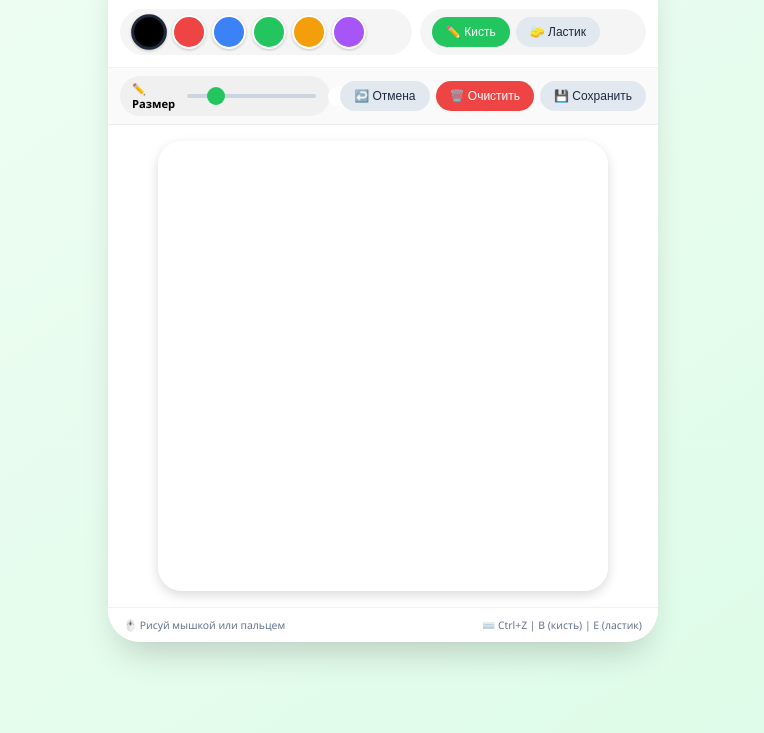
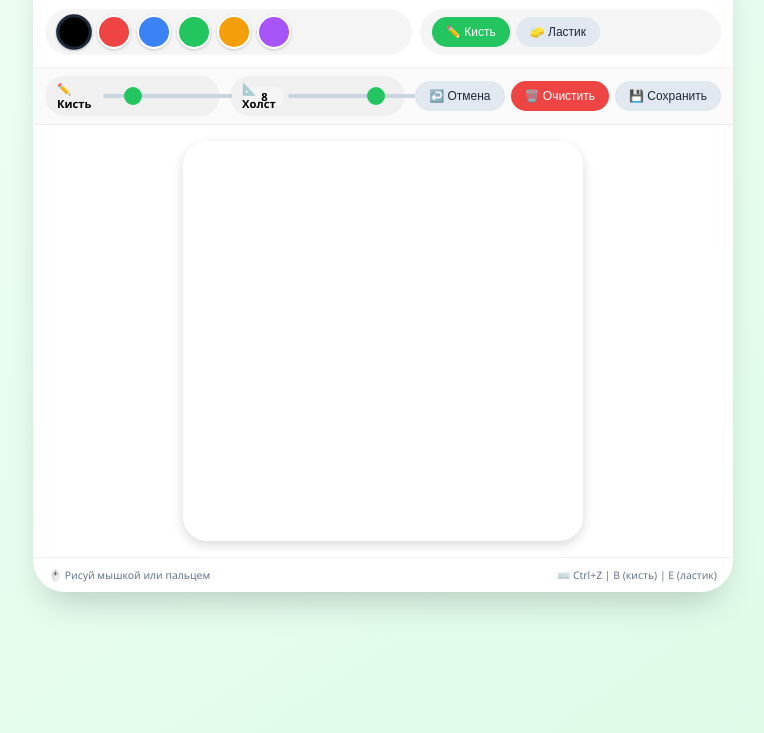
Before and after one commit to daniilpogorelov238-lang/mega-resovalka, a plain HTML site: page index.html in a window 1280 px wide. Shown: the part 67-800 px from the top of the page, without its empty margins (257-1021 px from the left). Drawn offline with Linux system fonts and the light colour scheme.

Commit message:
Update index.html

```diff
--- a/index.html
+++ b/index.html
@@ -3,7 +3,7 @@
 <head>
     <meta charset="UTF-8">
     <meta name="viewport" content="width=device-width, initial-scale=1.0, user-scalable=no, viewport-fit=cover">
-    <title>🎨 МегаРисовалка | Кисть + Ластик</title>
+    <title>🎨 МегаРисовалка | Изменяемый размер холста</title>
     <style>
         * {
             margin: 0;
@@ -27,7 +27,7 @@
         body.green { background: linear-gradient(145deg, #ecfdf5 0%, #d1fae5 100%); }
 
         .app {
-            max-width: 550px;
+            max-width: 700px;
             margin: 0 auto;
         }
 
@@ -145,17 +145,17 @@
             gap: 10px;
             border-bottom: 1px solid rgba(0,0,0,0.05);
         }
-        .size-control {
+        .size-control, .canvas-size-control {
             display: flex;
             align-items: center;
             gap: 12px;
             background: rgba(0,0,0,0.04);
             padding: 5px 12px;
             border-radius: 60px;
-            flex: 2;
-            min-width: 150px;
+            flex: 1;
+            min-width: 130px;
         }
-        .size-control label {
+        .size-control label, .canvas-size-control label {
             font-size: 0.7rem;
             font-weight: bold;
         }
@@ -197,15 +197,13 @@
             justify-content: center;
         }
         canvas {
-            width: 100%;
-            height: auto;
-            max-width: 450px;
             background: white;
             border-radius: 24px;
             box-shadow: 0 4px 12px rgba(0,0,0,0.15);
             cursor: crosshair;
             touch-action: none;
             display: block;
+            transition: width 0.1s, height 0.1s;
         }
 
         /* НИЗ */
@@ -228,14 +226,14 @@
         body.dark .info-text { color: #94a3b8; }
 
         /* АДАПТИВ */
-        @media (max-width: 480px) {
+        @media (max-width: 550px) {
             body { padding: 8px; }
             .main-card { border-radius: 24px; }
             button { padding: 6px 10px; font-size: 0.7rem; min-width: 44px; }
             .color-btn { width: 38px; height: 38px; }
             .tool-group { padding: 4px 8px; }
             .settings-panel { flex-direction: column; align-items: stretch; }
-            .size-control { width: 100%; }
+            .size-control, .canvas-size-control { width: 100%; }
         }
     </style>
 </head>
@@ -272,12 +270,18 @@
             </div>
         </div>
 
-        <!-- НАСТРОЙКИ: РАЗМЕР КИСТИ + ДЕЙСТВИЯ -->
+        <!-- НАСТРОЙКИ: РАЗМЕР КИСТИ + РАЗМЕР ХОЛСТА + ДЕЙСТВИЯ -->
         <div class="settings-panel">
             <div class="size-control">
-                <label>✏️ Размер</label>
+                <label>✏️ Кисть</label>
                 <input type="range" id="brushSize" min="2" max="35" value="8">
                 <span class="size-value" id="sizeValue">8</span>
+            </div>
+            <div class="canvas-size-control">
+                <label>📐 Холст</label>
+                <input type="range" id="canvasSize" min="150" max="500" value="400">
+                <span class="size-value" id="canvasSizeValue">400</span>
+                <span>px</span>
             </div>
             <div class="action-buttons">
                 <button id="undoBtn" class="tool-btn">↩️ Отмена</button>
@@ -288,7 +292,7 @@
 
         <!-- ХОЛСТ -->
         <div class="canvas-area">
-            <canvas id="drawCanvas" width="450" height="450"></canvas>
+            <canvas id="drawCanvas" width="400" height="400"></canvas>
         </div>
 
         <!-- НИЖНЯЯ ПАНЕЛЬ -->
@@ -315,32 +319,52 @@
     let historyIndex = -1;
     const MAX_HISTORY = 30;
 
-    // ========== 2. РАЗМЕР ХОЛСТА ==========
-    function resizeCanvas() {
-        const container = canvas.parentElement;
-        let size = container.clientWidth - 4;
-        if (size > 450) size = 450;
-        if (size < 250) size = 250;
+    // ========== 2. ИЗМЕНЕНИЕ РАЗМЕРА ХОЛСТА ==========
+    let currentCanvasSize = 400;
 
+    function resizeCanvas(size) {
+        // Сохраняем текущий рисунок
         const oldData = ctx.getImageData(0, 0, canvas.width, canvas.height);
+
+        // Меняем размер холста
         canvas.width = size;
         canvas.height = size;
         canvas.style.width = `${size}px`;
         canvas.style.height = `${size}px`;
 
+        // Восстанавливаем рисунок с масштабированием
         ctx = canvas.getContext('2d');
-        if (oldData && oldData.width > 0) {
-            ctx.putImageData(oldData, 0, 0);
+        if (oldData && oldData.width > 0 && oldData.height > 0) {
+            // Создаём временный холст с сохранённым рисунком
+            const tempCanvas = document.createElement('canvas');
+            tempCanvas.width = oldData.width;
+            tempCanvas.height = oldData.height;
+            const tempCtx = tempCanvas.getContext('2d');
+            tempCtx.putImageData(oldData, 0, 0);
+
+            // Рисуем сохранённый рисунок на новом холсте с масштабированием
+            ctx.drawImage(tempCanvas, 0, 0, size, size);
         } else {
             ctx.fillStyle = 'white';
             ctx.fillRect(0, 0, canvas.width, canvas.height);
         }
+
         ctx.lineCap = 'round';
         ctx.lineJoin = 'round';
+
+        // Сохраняем в историю
         saveToHistory();
     }
 
-    window.addEventListener('resize', () => setTimeout(resizeCanvas, 50));
+    // Обработчик изменения размера холста
+    const canvasSizeSlider = document.getElementById('canvasSize');
+    const canvasSizeValue = document.getElementById('canvasSizeValue');
+
+    canvasSizeSlider.addEventListener('input', () => {
+        currentCanvasSize = parseInt(canvasSizeSlider.value);
+        canvasSizeValue.innerText = currentCanvasSize;
+        resizeCanvas(currentCanvasSize);
+    });
 
     // ========== 3. ИСТОРИЯ ==========
     function saveToHistory() {
@@ -382,7 +406,7 @@
         link.click();
     }
 
-    // ========== 4. КООРДИНАТЫ ДЛЯ МЫШИ И ТАЧА ==========
+    // ========== 4. КООРДИНАТЫ ==========
     function getCoords(e) {
         const rect = canvas.getBoundingClientRect();
         const scaleX = canvas.width / rect.width;
@@ -447,7 +471,7 @@
         }
     }
 
-    // ========== 5. СОБЫТИЯ МЫШИ И ТАЧА ==========
+    // ========== 5. СОБЫТИЯ ==========
     canvas.addEventListener('mousedown', startDraw);
     canvas.addEventListener('mousemove', drawMove);
     canvas.addEventListener('mouseup', stopDraw);
@@ -458,13 +482,12 @@
     canvas.addEventListener('touchend', stopDraw);
 
     // ========== 6. ИНТЕРФЕЙС ==========
-    // Выбор цвета
+    // Цвета
     document.querySelectorAll('.color-btn').forEach(btn => {
         btn.addEventListener('click', () => {
             document.querySelectorAll('.color-btn').forEach(b => b.classList.remove('active'));
             btn.classList.add('active');
             currentColor = btn.dataset.color;
-            // Если был ластик, переключаем на кисть
             if (currentTool === 'eraser') {
                 currentTool = 'brush';
                 document.querySelectorAll('.tool-btn').forEach(b => b.classList.remove('active'));
@@ -486,7 +509,7 @@
         document.getElementById('eraserBtn').classList.add('active');
     });
 
-    // Ползунок размера кисти
+    // Размер кисти
     const sizeSlider = document.getElementById('brushSize');
     const sizeValue = document.getElementById('sizeValue');
     sizeSlider.addEventListener('input', () => {
@@ -499,7 +522,7 @@
     document.getElementById('clearBtn').addEventListener('click', clearCanvas);
     document.getElementById('saveBtn').addEventListener('click', saveCanvas);
 
-    // ========== 7. ТЕМЫ (СОХРАНЕНИЕ) ==========
+    // ========== 7. ТЕМЫ ==========
     function setTheme(theme) {
         document.body.className = theme;
         localStorage.setItem('megadraw_theme', theme);
@@ -525,15 +548,13 @@
     });
 
     // ========== 9. ЗАПУСК ==========
-    resizeCanvas();
-    ctx.fillStyle = 'white';
-    ctx.fillRect(0, 0, canvas.width, canvas.height);
+    // Устанавливаем начальный размер
+    resizeCanvas(400);
     saveToHistory();
 
-    console.log('🎨 МегаРисовалка запущена!');
-    console.log('✅ Кисть | Ластик | Отмена | Сохранение | Очистка');
-    console.log('✅ 4 темы | Ползунок размера | Цвета');
-    console.log('✅ Горячие клавиши: B (кисть), E (ластик), Ctrl+Z (отмена)');
+    console.log('🎨 МегаРисовалка с изменяемым размером холста!');
+    console.log('✅ Меняй размер холста ползунком "Холст"');
+    console.log('✅ Рисунок масштабируется при изменении размера');
 </script>
 </body>
 </html>
```
